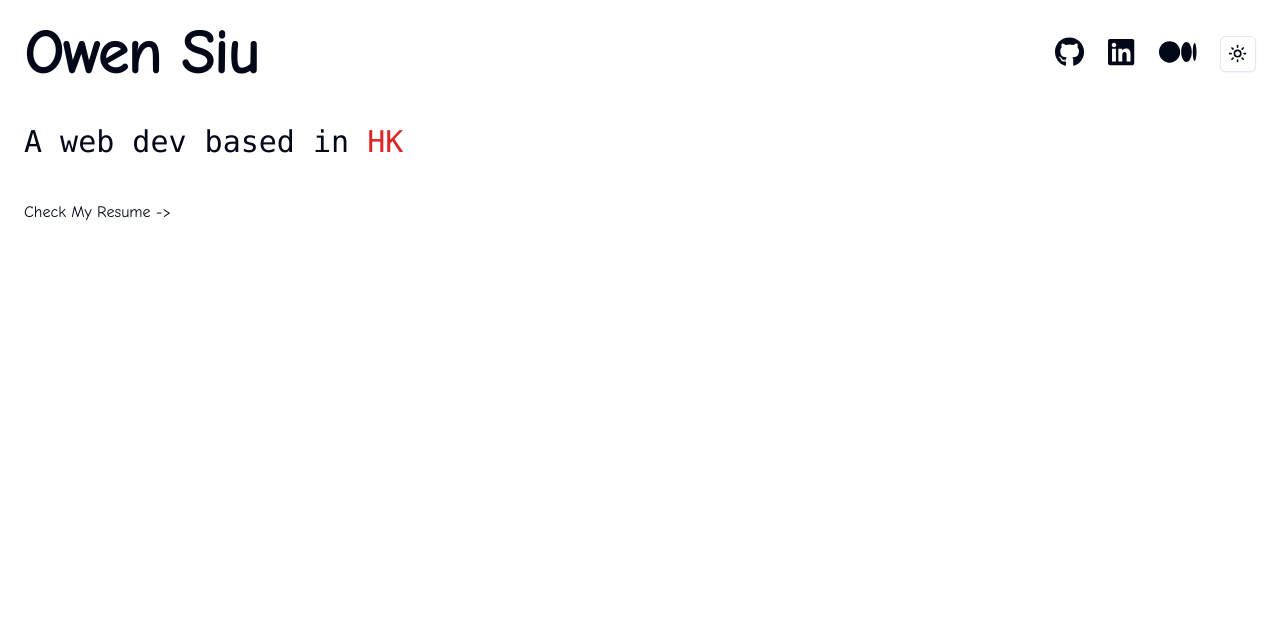
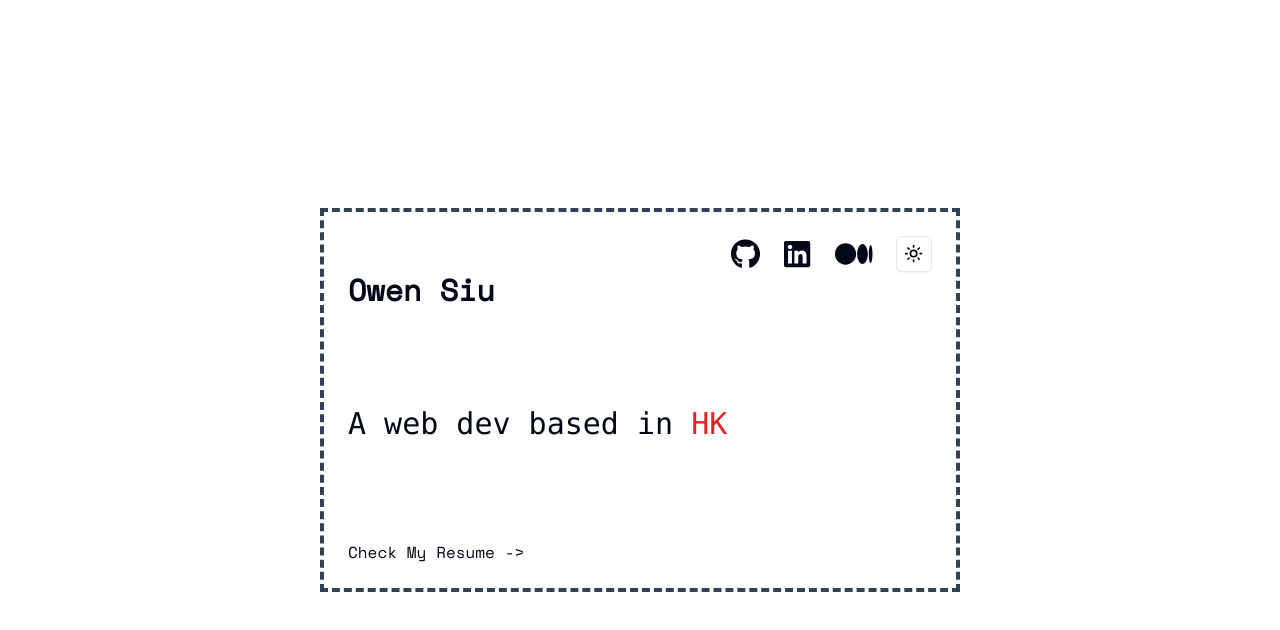
Before and after one commit to owen1002/os-portfolio, a Next.js app: page / in a window 1280 px wide. Shown: the top 630 px of the page. Built offline with nearby package versions, Linux system fonts and the light colour scheme.

Commit message:
look nicer

```diff
--- a/app/Header.tsx
+++ b/app/Header.tsx
@@ -3,12 +3,15 @@ import SocialMedia from "./SocialMedia";
 
 function Header() {
   return (
-    <div className="flex justify-between items-center">
-      <div className="text-6xl font-black ">Owen Siu</div>
-      <div className="flex space-x-6 text-3xl">
-        <SocialMedia />
-        <ThemeToggle />
+    <div>
+      <div className="flex items-center justify-end">
+        <div className="flex space-x-6 text-3xl">
+          <SocialMedia />
+          <ThemeToggle />
+        </div>
       </div>
+
+      <div className="text-3xl font-black ">Owen Siu</div>
     </div>
   );
 }
--- a/app/layout.tsx
+++ b/app/layout.tsx
@@ -1,8 +1,8 @@
 import { ThemeProvider } from "@/components/ThemeProvider";
 import "./globals.css";
-import { Comic_Neue } from "next/font/google";
+import { Space_Mono } from "next/font/google";
 
-const inter = Comic_Neue({
+const inter = Space_Mono({
   weight: "400",
   subsets: ["latin"],
 });
@@ -13,8 +13,8 @@ export default function RootLayout({
   children: React.ReactNode;
 }) {
   return (
-    <html lang="en" >
-      <body className={`${inter.className}`}>
+    <html lang="en">
+      <body className={`${inter.className} h-screen`}>
         <ThemeProvider
           attribute="class"
           defaultTheme="system"
--- a/app/page.tsx
+++ b/app/page.tsx
@@ -7,12 +7,20 @@ import Experiences from "./Experiences";
 import Educations from "./Educations";
 import Resume from "./Resume";
 import Introduction from "./Introduction";
+import { clsx } from "clsx";
 
 config.autoAddCss = false;
 
 export default function Page() {
   return (
-    <div className="p-6 flex flex-col space-y-10 max-w-7xl mx-auto">
+    <div className="flex h-full items-center justify-center">
+      <div
+        className={clsx(
+          `flex min-h-96 min-w-[640px] flex-col justify-between`,
+          `border-4 border-dashed border-slate-700 dark:border-slate-200`,
+          `p-6`,
+        )}
+      >
         <div className="w-full">
           <Header />
         </div>
@@ -29,6 +37,7 @@ export default function Page() {
         <div className="w-full">
           <Resume />
         </div>
+      </div>
       {/*</div>*/}
     </div>
   );
--- a/package.json
+++ b/package.json
@@ -35,6 +35,8 @@
     "eslint": "^8.57.0",
     "eslint-config-next": "^14.2.2",
     "postcss": "^8.4.38",
+    "prettier": "^3.2.5",
+    "prettier-plugin-tailwindcss": "^0.5.14",
     "tailwindcss": "^3.4.3",
     "typescript": "^5.4.5"
   }
```
Also changed, not shown: app/globals.css (indentation only), 2 other files (tests, documents, lock files or other folders). Lines whose indentation alone changed are shown as unchanged.
